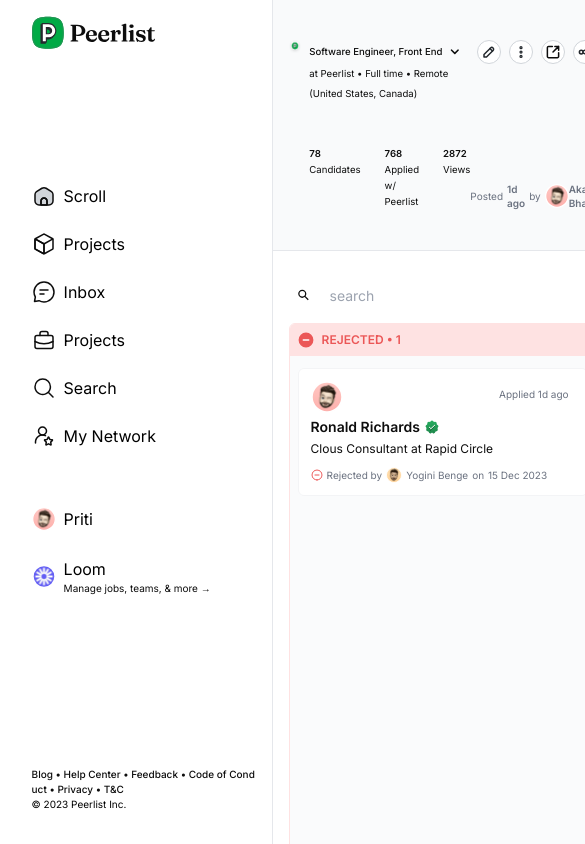
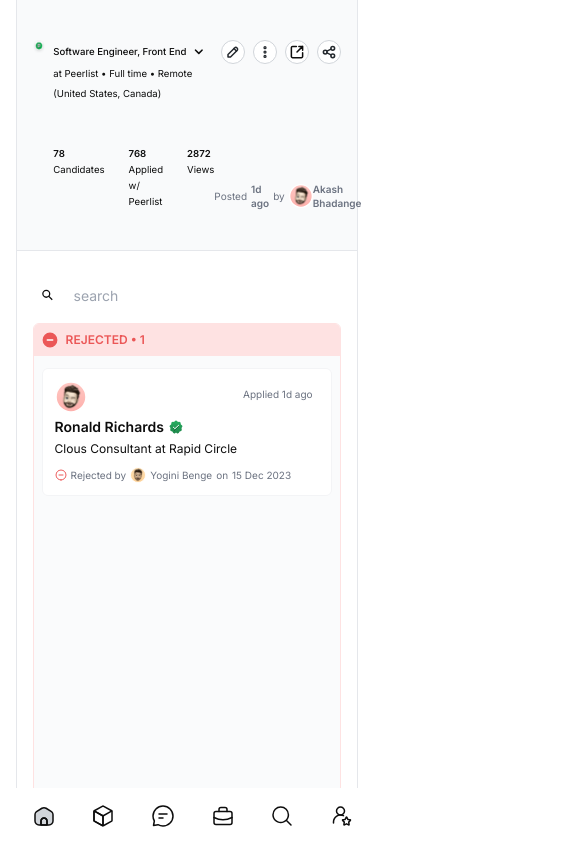
Before and after one commit to pritipsingh/peerlist-kanbanboard, a Next.js app: page / in a window 390 px wide. Shown: the top 844 px of the page, 585 px wide, since content can reach past the window. Built offline with nearby package versions, Linux system fonts and the light colour scheme.

Commit message:
search added

```diff
--- a/app/Components/Board.tsx
+++ b/app/Components/Board.tsx
@@ -2,17 +2,19 @@
 import React, { useState } from 'react'
 import Search from './Search'
 import Column from './Column'
-import { cardDetails } from '../utils/Data'
+import { EachCard, cardDetails } from '../utils/Data'
 import { columns } from '../utils/Data'
 const Board = () => {
- const [cards, setCards] = useState([...cardDetails])
+ const [cards, setCards] = useState<EachCard[]>([...cardDetails])
+
+ const [searchCards, setSearchCard] = useState<EachCard[]>([...cardDetails])
   return (
     <div className='px-4 py-6 max-w-full'>
-        <Search />
+        <Search cards={cards} searchCards={searchCards} setSearchCard={setSearchCard}/>
         <div className='flex  gap-3 overflow-auto '>
         {
             columns.map((col, index) => (
-                <Column {...col} cards={cards} setCards={setCards} />
+                <Column {...col} searchCards={searchCards} cards={cards} setCards={setCards} />
             ))
         }
        </div>
--- a/app/Components/Column.tsx
+++ b/app/Components/Column.tsx
@@ -14,6 +14,7 @@
   icon: string;
   cards: any;
   setCards: any;
+  searchCards: any
 };
 
 const Column = ({
@@ -25,11 +26,12 @@
   column,
   cards,
   setCards,
+  searchCards
 }: props) => {
 
     const { handleDragOver, handleDragLeave, handleDrop, handleDragStart, activeColumn} = useDragAndDrop(setCards, cards, column, title);
 
-    let filteredCards = cards.filter((card: any) => card.column === column)
+    let filteredCards = searchCards.filter((card: any) => card.column === column)
 
 
   return (
@@ -37,29 +39,26 @@
     onDrop={handleDrop}
         onDragOver={handleDragOver}
         onDragLeave={handleDragLeave}
-    className={`flex-grow shrink-0 relative min-w-[308px] bg-[#FAFBFC] flex-basis-[33.333%] h-[100vh] overflow-scroll rounded-md border border-solid  ${headingColor}`}>
+    className={`flex-grow shrink-0 relative w-[308px] ${
+        activeColumn ? "bg-stone-200" : "bg-[#FAFBFC]"
+      }  flex-basis-[33.333%] h-[100vh] transition-colors overflow-scroll rounded-md border border-solid  ${headingColor}`}>
 
       <div className={` w-full z-[99]  sticky left-0 top-0 gap-2 flex rounded-t p-2 py-4 h-[16px]  ${backgroundColor} items-center`}>
       <Image src={icon} alt={title} width={16} height={16} />
         <h3 className={`font-semibold ${textColor} text-[12px] leading-[16px]`}>{`${title.toUpperCase()} • ${filteredCards.length} `}</h3>
 
       </div>
-      <div
 
-        className={` w-full transition-colors ${
-          activeColumn ? "gray-200" : ""
-        }`}
-      >
         {filteredCards.map((c: React.JSX.IntrinsicAttributes & EachCard) => {
           return <KanbanCard key={c.id} {...c} handleDragStart={handleDragStart}/>;
         })}
         <div
         data-before={-1}
         data-col={column}
-        className="my-0.5 z-1 h-5 min-w-full z-1 opacity-0"
+        className="my-0.5 z-1 h-7 min-w-full z-1 opacity-0"
       ></div>
       </div>
-    </div>
+
   );
 };
 
--- a/app/Components/Hero.tsx
+++ b/app/Components/Hero.tsx
@@ -5,7 +5,7 @@
 
 const Hero = () => {
   return (
-    <div className="ml-64 mx-auto  w-[100%] pr-4">
+    <div className="lg:ml-64 w-[100%] pr-4">
         <div className='border-r border-l border-solid border-gray-200 max-w-[100%] h-full text-[#0D0D0D]'>
             <Header />
             <Board />
--- a/app/Components/Search.tsx
+++ b/app/Components/Search.tsx
@@ -1,14 +1,25 @@
 "use client"
 import React, { useState } from 'react'
 import { IoSearchSharp } from "react-icons/io5";
-const Search = () => {
+import { EachCard } from '../utils/Data';
+const Search = ({cards, searchCards, setSearchCard}: any) => {
     const [active, setActive] = useState<boolean>(false)
+
+    const handleChange = (value:string) => {
+      if (value.length <= 0 || !value){
+        return setSearchCard(cards);
+      }
+
+    const filteredCards : EachCard[] = cards.filter((card: EachCard) => ( card.name.toLowerCase().includes(value.toLowerCase()) ||  card.description?.toLowerCase().includes(value.toLowerCase()) || card.email?.toLowerCase().includes(value.toLowerCase()) || card.phone?.toLowerCase().includes(value.toLowerCase())))
+
+    setSearchCard(filteredCards)
+    }
 
     console.log(active)
   return (
     <div className={`${active ? "border border-solid border-green-600 rounded-md" : "rounded-md"} w-full mb-2 h-10 p-2 flex gap-2 items-center text-[14px] font-normal leading-[20px]`}>
         <IoSearchSharp />
-        <input placeholder='search ' onBlur={() => setActive(false)} onFocus={() => setActive(true)} className='w-full h-full p-3 border-none focus:outline-none'/>
+        <input placeholder='search ' onChange={(e) => handleChange(e.target.value)} onBlur={() => setActive(false)} onFocus={() => setActive(true)} className='w-full h-full p-3 border-none focus:outline-none'/>
 
     </div>
   )
--- a/app/Components/Sidebar.tsx
+++ b/app/Components/Sidebar.tsx
@@ -1,6 +1,8 @@
 import Image from "next/image";
 import React from "react";
 import { FaArrowRight } from "react-icons/fa";
+import { useSession } from "../hooks/useSession";
+
 const SidebarData = [
   {
     logo: "/Sidebar/scroll.svg",
@@ -29,10 +31,12 @@
 ];
 
 const Sidebar = () => {
+
+  const {user} = useSession()
   return (
-    <nav className="w-64 h-full p-4 fixed top-0">
-      <div className="flex flex-col justify-between h-full">
-        <div className="pb-8">
+    <nav className="lg:w-64 w-full lg:h-full  p-4 fixed lg:top-0 bottom-0 z-[9999] bg-white">
+      <div className="flex flex-col h-full">
+        <div className="pb-8 hidden lg:flex">
           <Image
             src={"/Logos/fulllogo.svg"}
             width={124}
@@ -43,20 +47,20 @@
         <div>
 
 
-        <div className="flex flex-col -mt-[8vh] gap-y-6 overflow-y-auto hide-scrollbard">
+        <div className="flex lg:flex-col lg:mt-[8vh] gap-y-6 lg:overflow-y-auto hide-scrollbard">
           {SidebarData.map((data, index) => (
-            <div className="flex gap-2 w-[100%]">
+            <div key={index} className="flex gap-2 w-[100%]">
               <Image src={data.logo} alt={data.title} width={24} height={24} />
-              <p>{data.title}</p>
+              <p className="hidden lg:flex">{data.title}</p>
             </div>
           ))}
         </div>
-        <div className="mt-[7vh] flex gap-2 w-[100%] rounded-full ">
-        <Image src={"/Faces/face1.svg"} alt={"Priti's Profile Pic"} width={24} height={24} />
-              <p>{"Priti"}</p>
+        <div className="mt-[7vh] lg:flex gap-2 w-[100%] hidden ">
+        <Image src={user.image} alt={"Priti's Profile Pic"} width={24} height={24} className="rounded-full object-contain" />
+              <p>{user.name}</p>
         </div>
-        <div className="mt-[3vh] flex gap-2 w-[100%] flex-wrap rounded-full ">
-        <Image src={"/Sidebar/loom.svg"} alt={"Priti's Profile Pic"} width={24} height={24} />
+        <div className="mt-[3vh] lg:flex hidden gap-2 w-[100%] flex-wrap  ">
+        <Image src={"/Sidebar/loom.svg"} alt={"Priti's Profile Pic"} width={24} height={24} className="rounded-full object-contain"  />
               <div className="flex flex-col flex-wrap ">
                 <h3>Loom</h3>
                 <p className="text-[#0D0D0D] text-[10px] max-w-full text-wrap font-normal">Manage jobs, teams, & more →</p>
@@ -65,7 +69,7 @@
 
  </div>
 
-        <div className="pb-4 flex gap-2 max-w-[100%]">
+        <div className="pb-4 hidden mt-[5vh] lg:flex gap-2 max-w-[100%]">
 
               <div className="flex flex-col text-wrap">
                 <h3 className="text-[#0D0D0D] text-[10px] max-w-full  font-medium flex w-full text-wrap" style={{wordBreak: "break-all" }}>Blog • Help Center • Feedback • Code of Conduct • Privacy • T&C</h3>
--- a/app/hooks/useDragandDrop.ts
+++ b/app/hooks/useDragandDrop.ts
@@ -126,7 +126,7 @@
       (closest, child) => {
 
         let box = child.getBoundingClientRect();
-        let offset = e.clientY - (box.top + DISTANCE_OFFSET);
+        let offset = e.clientY - (box.top + box.height / 2);
 
         if (offset < 0 && offset > closest.offset) {
           return { offset: offset, element: child };
--- /dev/null
+++ b/app/hooks/useSession.ts
@@ -0,0 +1,9 @@
+export function useSession() {
+    let user={
+        name: "Priti",
+        image: "/Faces/face4.jpeg"
+    };
+
+    return {user};
+
+}
--- a/app/utils/Data/index.ts
+++ b/app/utils/Data/index.ts
@@ -106,14 +106,14 @@
 
         {
             id: "4",
-            image: "/",
+            image: "/Faces/face2.svg",
             name: "Leslie Alexander",
             description: "Clous Consultant at Rapid Circle",
             column: "applied",
             experience: "11 y 6m",
             verified: true,
             refby: "Maddie",
-            refImg:  "/Faces/face.svg",
+            refImg:  "/Faces/face3.svg",
             offer: true,
             notice: "Immediete",
             email: "darrell.stewards@emaildomain.com",
@@ -123,7 +123,7 @@
 
         {
             id:"5",
-            image:"/Faces/face1.svg",
+            image:"/Faces/face4.jpeg",
             name: "Leslie Alexander",
             description: "Clous Consultant at Rapid Circle",
             column: "applied",
@@ -139,7 +139,7 @@
         },
         {
             id:"6",
-            image:"/Faces/face1.svg",
+            image:"/Faces/face3.svg",
             name: "Priti",
             description: "Clous Consultant at Rapid Circle",
             column: "shortlisted",
@@ -155,8 +155,8 @@
             phone:"+1 12345 67490"
         },
         {
-            id:"6",
-            image:"/Faces/face1.svg",
+            id:"7",
+            image:"/Faces/face4.jpeg",
             name: "Priti",
             description: "Clous Consultant at Rapid Circle",
             column: "shortlisted",
```
Also changed, not shown: app/Components/KanbanCard.tsx (+13 -9 lines), public/Faces/face4.jpeg (added).
